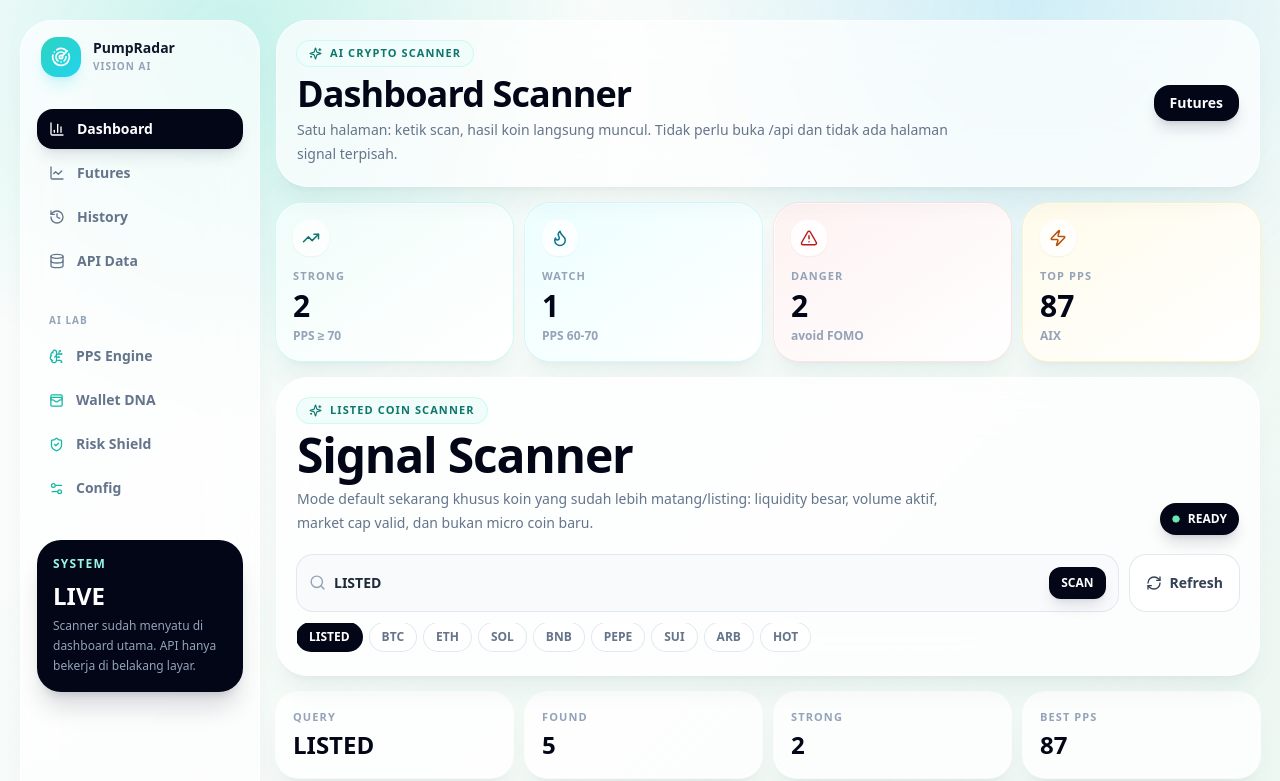
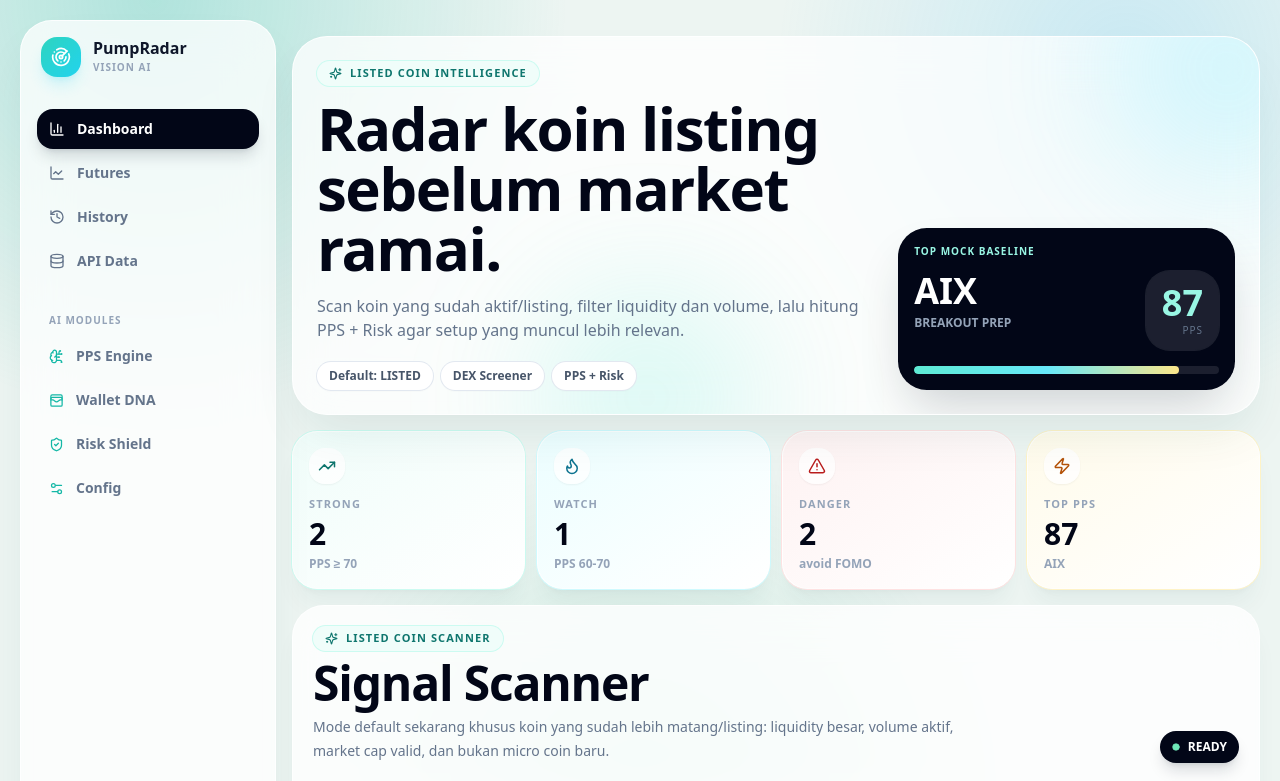
Before and after one commit to LoOp575/Radar-, a Next.js app: page / in a window 1280 px wide. Shown: the top 781 px of the page. Built offline with nearby package versions, Linux system fonts and the light colour scheme; no server answers.

Commit message:
Refresh main dashboard layout

```diff
--- a/app/page.tsx
+++ b/app/page.tsx
@@ -30,7 +30,7 @@ const navItems = [
   { label: 'Dashboard', icon: <BarChart3 size={16} />, active: true, href: '/' },
   { label: 'Futures', icon: <LineChart size={16} />, href: '/futures' },
   { label: 'History', icon: <History size={16} />, href: '/api/signals/history' },
-  { label: 'API Data', icon: <Database size={16} />, href: '/api/dex?q=HOT' }
+  { label: 'API Data', icon: <Database size={16} />, href: '/api/dex?q=LISTED' }
 ];
 
 const labItems = [
@@ -42,30 +42,22 @@ const labItems = [
 
 export default function Home() {
   return (
-    <main className="min-h-screen bg-[#eef4f1] text-slate-900">
-      <div className="pointer-events-none fixed inset-0 bg-[radial-gradient(circle_at_18%_6%,rgba(45,212,191,0.26),transparent_28%),radial-gradient(circle_at_80%_0%,rgba(56,189,248,0.2),transparent_28%),linear-gradient(135deg,rgba(255,255,255,0.8),rgba(236,253,245,0.35))]" />
+    <main className="min-h-screen overflow-hidden bg-[#edf5f2] text-slate-900">
+      <div className="pointer-events-none fixed inset-0 bg-[radial-gradient(circle_at_12%_0%,rgba(20,184,166,0.28),transparent_30%),radial-gradient(circle_at_88%_8%,rgba(56,189,248,0.2),transparent_26%),radial-gradient(circle_at_50%_100%,rgba(16,185,129,0.14),transparent_34%)]" />
 
       <section className="relative mx-auto flex min-h-screen max-w-7xl gap-4 p-3 md:p-5">
-        <aside className="hidden w-60 shrink-0 rounded-[2rem] border border-white/70 bg-white/70 p-4 shadow-xl shadow-teal-900/5 backdrop-blur-xl lg:block">
-          <div className="flex items-center gap-3 px-1">
-            <div className="flex h-10 w-10 items-center justify-center rounded-2xl bg-gradient-to-br from-teal-400 to-cyan-400 text-white shadow-lg shadow-cyan-400/20">
-              <Radar size={20} />
-            </div>
-            <div>
-              <p className="text-sm font-black leading-none">PumpRadar</p>
-              <p className="mt-1 text-[10px] font-bold uppercase tracking-widest text-slate-400">Vision AI</p>
-            </div>
-          </div>
+        <aside className="hidden w-64 shrink-0 rounded-[2rem] border border-white/80 bg-white/75 p-4 shadow-2xl shadow-teal-900/10 backdrop-blur-xl lg:flex lg:flex-col">
+          <Brand />
 
           <nav className="mt-8 space-y-1">
             {navItems.map((item) => (
               <a
                 key={item.label}
                 href={item.href}
-                className={`flex items-center gap-3 rounded-2xl px-3 py-2.5 text-sm font-bold transition ${
+                className={`flex items-center gap-3 rounded-2xl px-3 py-2.5 text-sm font-black transition ${
                   item.active
-                    ? 'bg-slate-950 text-white shadow-lg shadow-slate-900/10'
-                    : 'text-slate-500 hover:bg-white hover:text-slate-900'
+                    ? 'bg-slate-950 text-white shadow-lg shadow-slate-900/15'
+                    : 'text-slate-500 hover:bg-slate-50 hover:text-slate-950'
                 }`}
               >
                 {item.icon}
@@ -75,7 +67,7 @@ export default function Home() {
           </nav>
 
           <div className="mt-8">
-            <p className="px-3 text-[10px] font-black uppercase tracking-widest text-slate-400">AI Lab</p>
+            <p className="px-3 text-[10px] font-black uppercase tracking-widest text-slate-400">AI Modules</p>
             <div className="mt-2 space-y-1">
               {labItems.map((item) => (
                 <div key={item.label} className="flex items-center gap-3 rounded-2xl px-3 py-2.5 text-sm font-bold text-slate-500">
@@ -86,29 +78,57 @@ export default function Home() {
             </div>
           </div>
 
-          <div className="mt-8 rounded-3xl bg-slate-950 p-4 text-white shadow-xl shadow-slate-900/15">
-            <p className="text-xs font-black uppercase tracking-widest text-teal-200">System</p>
-            <p className="mt-2 text-2xl font-black">LIVE</p>
-            <p className="mt-1 text-xs leading-5 text-slate-400">Scanner sudah menyatu di dashboard utama. API hanya bekerja di belakang layar.</p>
+          <div className="mt-auto rounded-3xl bg-slate-950 p-4 text-white shadow-xl shadow-slate-900/15">
+            <p className="text-[10px] font-black uppercase tracking-widest text-teal-200">System Status</p>
+            <p className="mt-2 text-3xl font-black">LIVE</p>
+            <p className="mt-1 text-xs leading-5 text-slate-400">Scanner LISTED aktif. API bekerja di belakang layar, bukan untuk dibuka user.</p>
           </div>
         </aside>
 
         <section className="min-w-0 flex-1 space-y-4">
-          <header className="rounded-[2rem] border border-white/70 bg-white/70 p-4 shadow-xl shadow-teal-900/5 backdrop-blur-xl md:p-5">
-            <div className="flex flex-col gap-4 md:flex-row md:items-center md:justify-between">
+          <div className="flex items-center justify-between rounded-[1.5rem] border border-white/80 bg-white/70 px-3 py-3 shadow-xl shadow-teal-900/5 backdrop-blur-xl lg:hidden">
+            <Brand compact />
+            <a href="/futures" className="rounded-2xl bg-slate-950 px-3 py-2 text-xs font-black text-white">Futures</a>
+          </div>
+
+          <header className="relative overflow-hidden rounded-[2.2rem] border border-white/80 bg-white/75 p-4 shadow-2xl shadow-teal-900/10 backdrop-blur-xl md:p-6">
+            <div className="absolute -right-20 -top-20 h-56 w-56 rounded-full bg-cyan-300/25 blur-3xl" />
+            <div className="absolute -bottom-24 left-1/4 h-56 w-56 rounded-full bg-teal-300/20 blur-3xl" />
+
+            <div className="relative grid gap-5 xl:grid-cols-[1.25fr_0.75fr] xl:items-end">
               <div>
-                <div className="mb-2 inline-flex items-center gap-2 rounded-full bg-teal-50 px-3 py-1 text-[11px] font-black uppercase tracking-widest text-teal-700 ring-1 ring-teal-100">
-                  <Sparkles size={13} /> AI Crypto Scanner
+                <div className="mb-3 inline-flex items-center gap-2 rounded-full bg-teal-50 px-3 py-1 text-[11px] font-black uppercase tracking-widest text-teal-700 ring-1 ring-teal-100">
+                  <Sparkles size={13} /> Listed Coin Intelligence
                 </div>
-                <h1 className="text-2xl font-black tracking-tight text-slate-950 md:text-4xl">Dashboard Scanner</h1>
-                <p className="mt-1 max-w-2xl text-sm leading-6 text-slate-500">
-                  Satu halaman: ketik scan, hasil koin langsung muncul. Tidak perlu buka /api dan tidak ada halaman signal terpisah.
+                <h1 className="max-w-3xl text-3xl font-black leading-[0.98] tracking-tight text-slate-950 md:text-6xl">
+                  Radar koin listing sebelum market ramai.
+                </h1>
+                <p className="mt-4 max-w-2xl text-sm leading-6 text-slate-500 md:text-base">
+                  Scan koin yang sudah aktif/listing, filter liquidity dan volume, lalu hitung PPS + Risk agar setup yang muncul lebih relevan.
                 </p>
+                <div className="mt-5 flex flex-wrap gap-2">
+                  <Pill>Default: LISTED</Pill>
+                  <Pill>DEX Screener</Pill>
+                  <Pill>PPS + Risk</Pill>
+                </div>
               </div>
 
-              <a href="/futures" className="rounded-2xl bg-slate-950 px-4 py-2 text-sm font-black text-white shadow-lg shadow-slate-900/15 transition hover:bg-slate-800">
-                Futures
-              </a>
+              <div className="rounded-[1.8rem] bg-slate-950 p-4 text-white shadow-2xl shadow-slate-900/20">
+                <p className="text-[10px] font-black uppercase tracking-widest text-teal-200">Top mock baseline</p>
+                <div className="mt-3 flex items-start justify-between gap-4">
+                  <div>
+                    <p className="text-4xl font-black">{topSignal.symbol}</p>
+                    <p className="mt-1 text-xs font-bold text-slate-400">{topSignal.signal}</p>
+                  </div>
+                  <div className="rounded-3xl bg-white/10 px-4 py-3 text-right ring-1 ring-white/10">
+                    <p className="text-4xl font-black text-teal-200">{topSignal.pps}</p>
+                    <p className="text-[10px] uppercase tracking-widest text-slate-500">PPS</p>
+                  </div>
+                </div>
+                <div className="mt-4 h-2 overflow-hidden rounded-full bg-white/10">
+                  <div className="h-full rounded-full bg-gradient-to-r from-teal-300 via-cyan-300 to-amber-200" style={{ width: `${topSignal.pps}%` }} />
+                </div>
+              </div>
             </div>
           </header>
 
@@ -121,9 +141,14 @@ export default function Home() {
 
           <SignalScanPanel />
 
-          <section className="rounded-[2rem] border border-white/70 bg-white/75 p-4 shadow-xl shadow-teal-900/5 backdrop-blur-xl">
-            <h2 className="text-lg font-black text-slate-950">Sources</h2>
-            <p className="mt-1 text-xs text-slate-500">Integrasi data yang aktif. Semua dipakai dari scanner utama.</p>
+          <section className="rounded-[2rem] border border-white/80 bg-white/75 p-4 shadow-xl shadow-teal-900/5 backdrop-blur-xl">
+            <div className="flex flex-col gap-1 md:flex-row md:items-end md:justify-between">
+              <div>
+                <h2 className="text-lg font-black text-slate-950">Data Sources</h2>
+                <p className="text-xs text-slate-500">Modul yang disiapkan untuk scoring utama dan tahap berikutnya.</p>
+              </div>
+              <a href="/futures" className="text-xs font-black text-teal-700">Open futures →</a>
+            </div>
             <div className="mt-4 grid gap-3 md:grid-cols-4">
               <SourceRow icon={<Radar size={16} />} title="DEX Screener" desc="Pair, liquidity, volume" />
               <SourceRow icon={<TrendingUp size={16} />} title="Coinalyze" desc="OI, funding, futures" />
@@ -137,6 +162,24 @@ export default function Home() {
   );
 }
 
+function Brand({ compact = false }: { compact?: boolean }) {
+  return (
+    <div className="flex items-center gap-3 px-1">
+      <div className="flex h-10 w-10 items-center justify-center rounded-2xl bg-gradient-to-br from-teal-400 to-cyan-400 text-white shadow-lg shadow-cyan-400/20">
+        <Radar size={20} />
+      </div>
+      <div>
+        <p className={`${compact ? 'text-sm' : 'text-base'} font-black leading-none`}>PumpRadar</p>
+        <p className="mt-1 text-[10px] font-bold uppercase tracking-widest text-slate-400">Vision AI</p>
+      </div>
+    </div>
+  );
+}
+
+function Pill({ children }: { children: ReactNode }) {
+  return <span className="rounded-full bg-white px-3 py-1.5 text-xs font-black text-slate-600 shadow-sm ring-1 ring-slate-200">{children}</span>;
+}
+
 function StatCard({ icon, label, value, hint, tone }: { icon: ReactNode; label: string; value: string; hint: string; tone: 'teal' | 'blue' | 'red' | 'amber' }) {
   const styles = {
     teal: 'from-teal-50 text-teal-700 ring-teal-100',
@@ -146,7 +189,7 @@ function StatCard({ icon, label, value, hint, tone }: { icon: ReactNode; label:
   }[tone];
 
   return (
-    <div className={`rounded-[1.6rem] border border-white/70 bg-gradient-to-br ${styles} to-white p-4 shadow-xl shadow-teal-900/5 ring-1`}>
+    <div className={`rounded-[1.6rem] border border-white/80 bg-gradient-to-br ${styles} to-white p-4 shadow-xl shadow-teal-900/5 ring-1`}>
       <div className="mb-3 flex h-9 w-9 items-center justify-center rounded-2xl bg-white/80 shadow-sm">{icon}</div>
       <p className="text-[11px] font-black uppercase tracking-widest text-slate-400">{label}</p>
       <p className="mt-1 text-3xl font-black text-slate-950">{value}</p>
```
